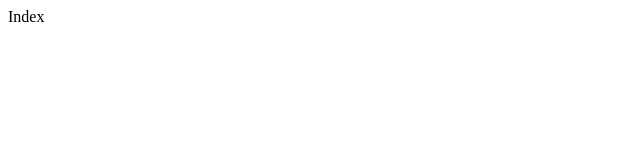
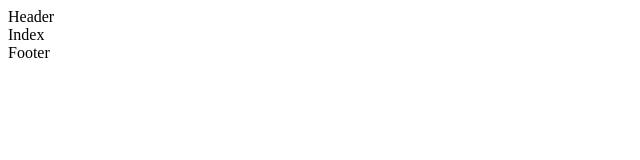
Before and after one commit to IcezLP/react-simple-blog, a React (Create React App) app: page / in a window 1280 px wide. Shown: the top 160 px of the page, without its empty margins (0-640 px from the left). Built offline with nearby package versions, Linux system fonts and the light colour scheme.

Commit message:
Add basic functionnal header/footer components

```diff
--- /dev/null
+++ b/src/components/layout/Footer.js
@@ -0,0 +1,7 @@
+import React from 'react';
+
+const Footer = () => {
+  return <div>Footer</div>;
+};
+
+export default Footer;
--- /dev/null
+++ b/src/components/layout/Header.js
@@ -0,0 +1,7 @@
+import React from 'react';
+
+const Header = () => {
+  return <div>Header</div>;
+};
+
+export default Header;
--- a/src/pages/App.js
+++ b/src/pages/App.js
@@ -1,11 +1,18 @@
 import React from 'react';
 import { BrowserRouter as Router, Route } from 'react-router-dom';
 
+// Layout components import
+import Header from '../components/layout/Header';
+import Footer from '../components/layout/Footer';
+
+// Pages import
 import Index from './index';
 
 const App = () => (
   <Router>
+    <Header />
     <Route exact path="/" component={Index} />
+    <Footer />
   </Router>
 );
 
```
